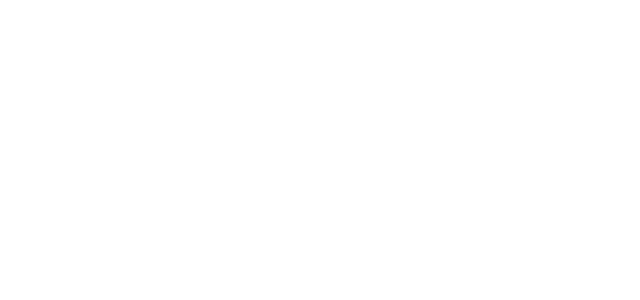
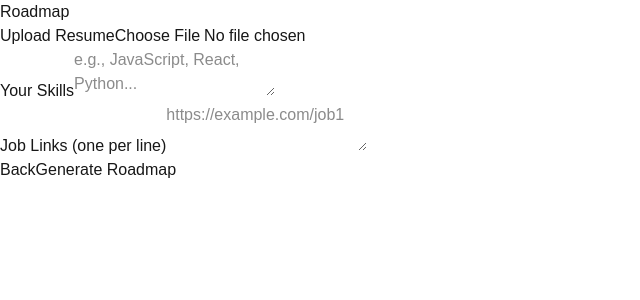
Before and after one commit to ShalyJay/HowdyHack-LaunchPad, a Next.js app in the folder react-app/: page /form in a window 1280 px wide. Shown: the top 300 px of the page, without its empty margins (0-640 px from the left). Built offline with nearby package versions, Linux system fonts and the light colour scheme.

Commit message:
Add resume, skill, and job links form

```diff
--- a/react-app/src/app/form/page.tsx
+++ b/react-app/src/app/form/page.tsx
@@ -26,6 +26,44 @@
 
     return (
         <div>
+            <h1>Roadmap</h1>
+
+            <form onSubmit={handleSubmit}>
+            <div>
+                <label>Upload Resume</label>
+                <input
+                type="file"
+                accept=".pdf"
+                onChange={handleResumeUpload}
+                />
+                {resume && <p>Selected: {resume.name}</p>}
+            </div>
+
+            <div>
+                <label>Your Skills</label>
+                <textarea
+                value={skills}
+                onChange={(e) => setSkills(e.target.value)}
+                placeholder="e.g., JavaScript, React, Python..."
+                />
+            </div>
+
+            <div>
+                <label>Job Links (one per line)</label>
+                <textarea
+                value={jobReqs}
+                onChange={(e) => setJobReqs(e.target.value)}
+                placeholder="https://example.com/job1"
+                />
+            </div>
+
+            <div>
+                <Link href="/">
+                <button type="button">Back</button>
+                </Link>
+                <button type="submit">Generate Roadmap</button>
+            </div>
+            </form>
 
         </div>
     );
```
